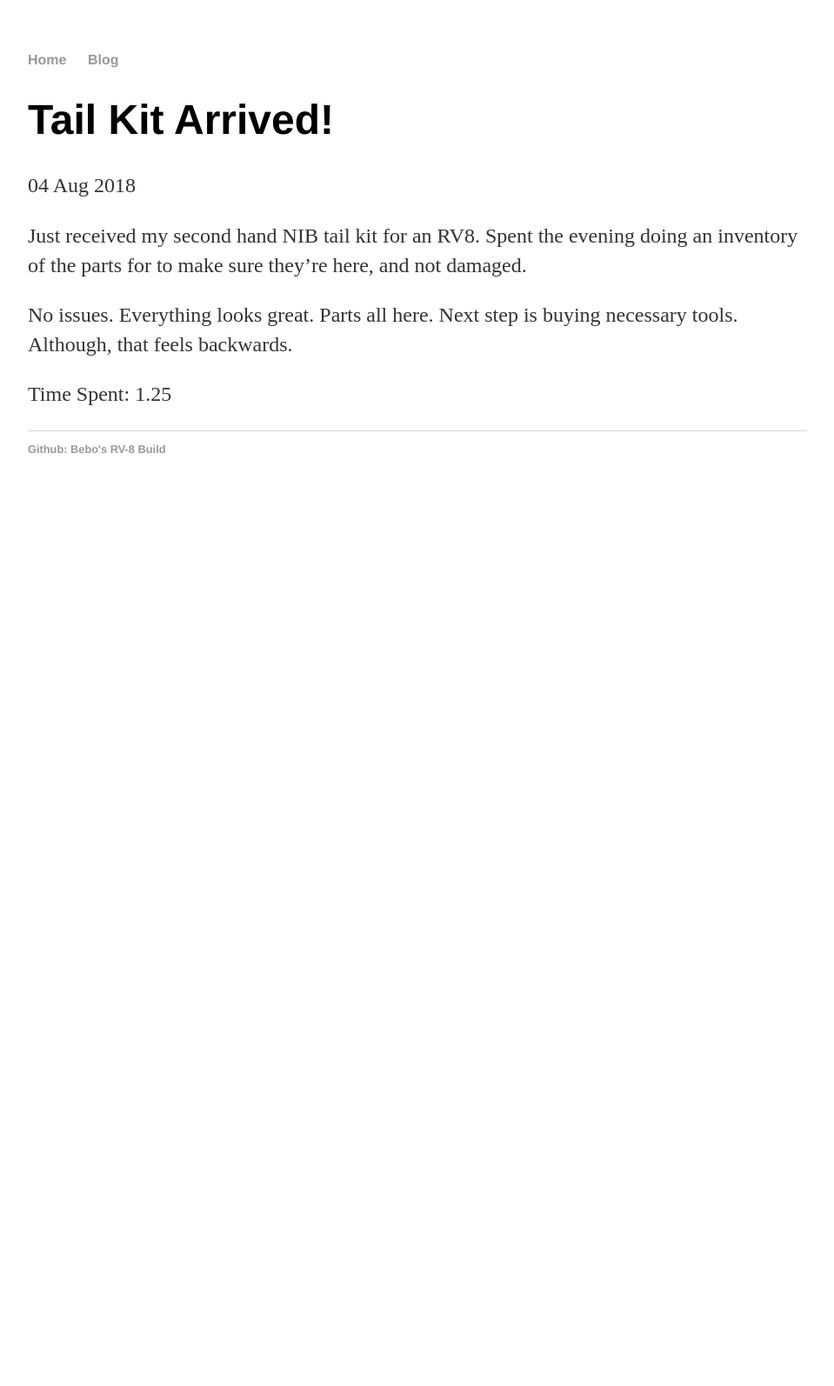
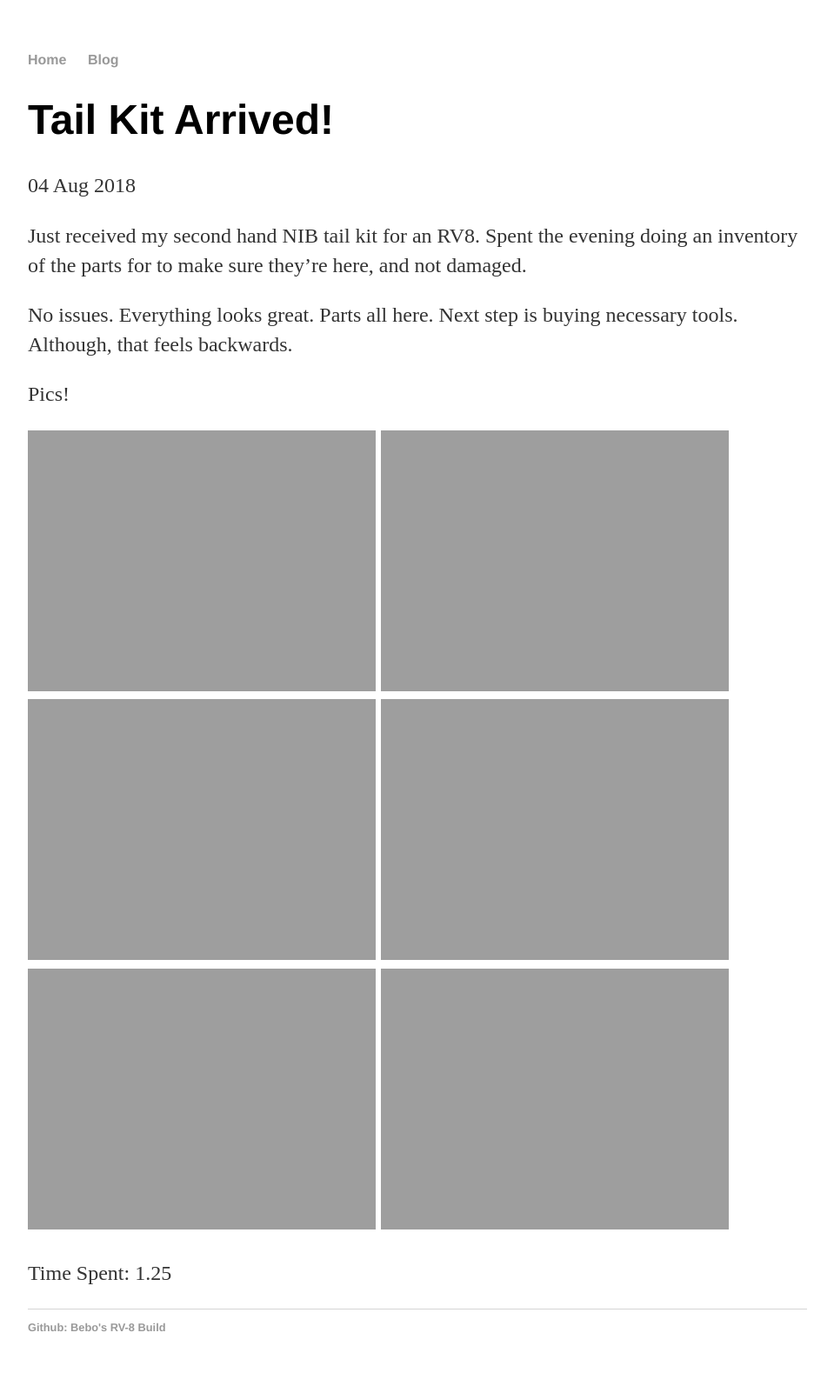
Before and after one commit to thebebo/bebo-rv8, a Jekyll site: the page built from _posts/2018-08-07-Test-Post-Pls-Ignore.md, in a window 1280 px wide. Shown: the whole page at 87% size, without its empty margins (160-1119 px from the left). Built offline with Jekyll 4.4.1, drawn with Linux system fonts in a browser that asks for light colours; before the commit the page ends 900 px from its top, so only the background shows below that.

Commit message:
First pass at picture adding script

```diff
--- a/_posts/2018-08-07-Test-Post-Pls-Ignore.md
+++ b/_posts/2018-08-07-Test-Post-Pls-Ignore.md
@@ -8,4 +8,14 @@
 
 No issues. Everything looks great. Parts all here. Next step is buying necessary tools. Although, that feels backwards.
 
+Pics!
+
+![alt text](https://rv8bebo.com/pics/2018-08-07.1.jpg "Image 1")
+![alt text](https://rv8bebo.com/pics/2018-08-07.2.jpg "Image 2")
+![alt text](https://rv8bebo.com/pics/2018-08-07.3.jpg "Image 3")
+![alt text](https://rv8bebo.com/pics/2018-08-07.4.jpg "Image 4")
+![alt text](https://rv8bebo.com/pics/2018-08-07.5.jpg "Image 5")
+![alt text](https://rv8bebo.com/pics/2018-08-07.6.jpg "Image 6")
+
+
 Time Spent: 1.25
```
Also changed, not shown: 7 other files.
